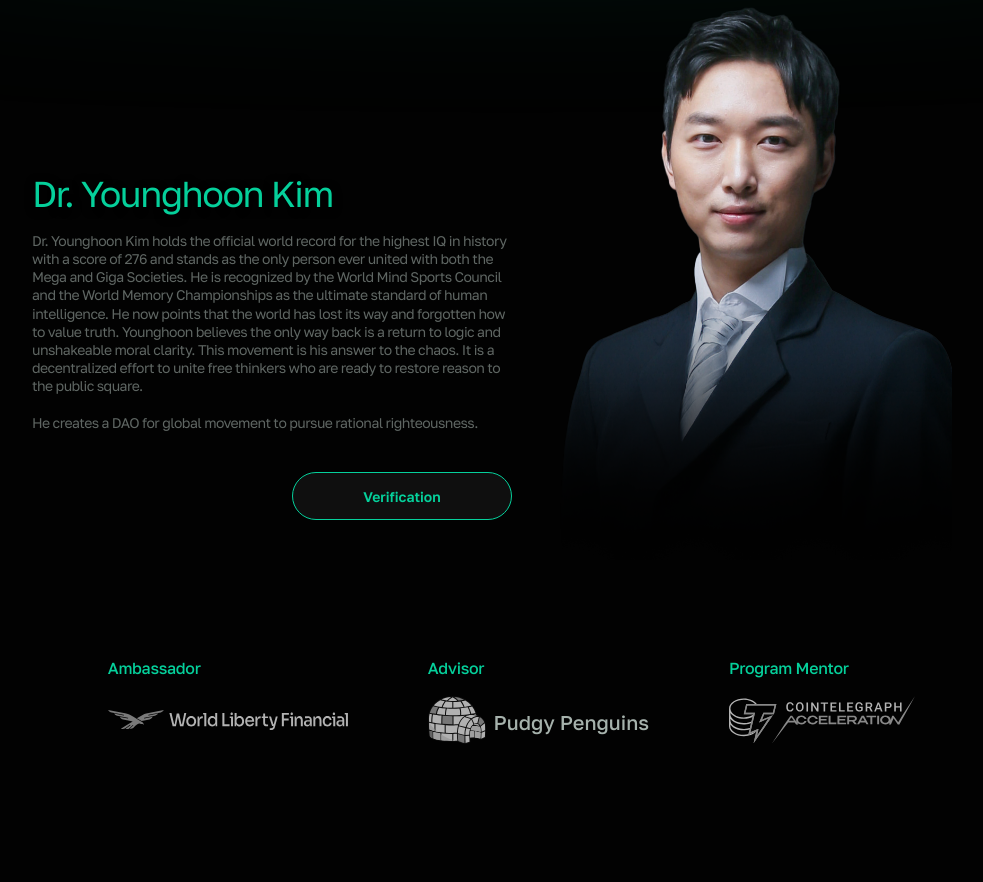
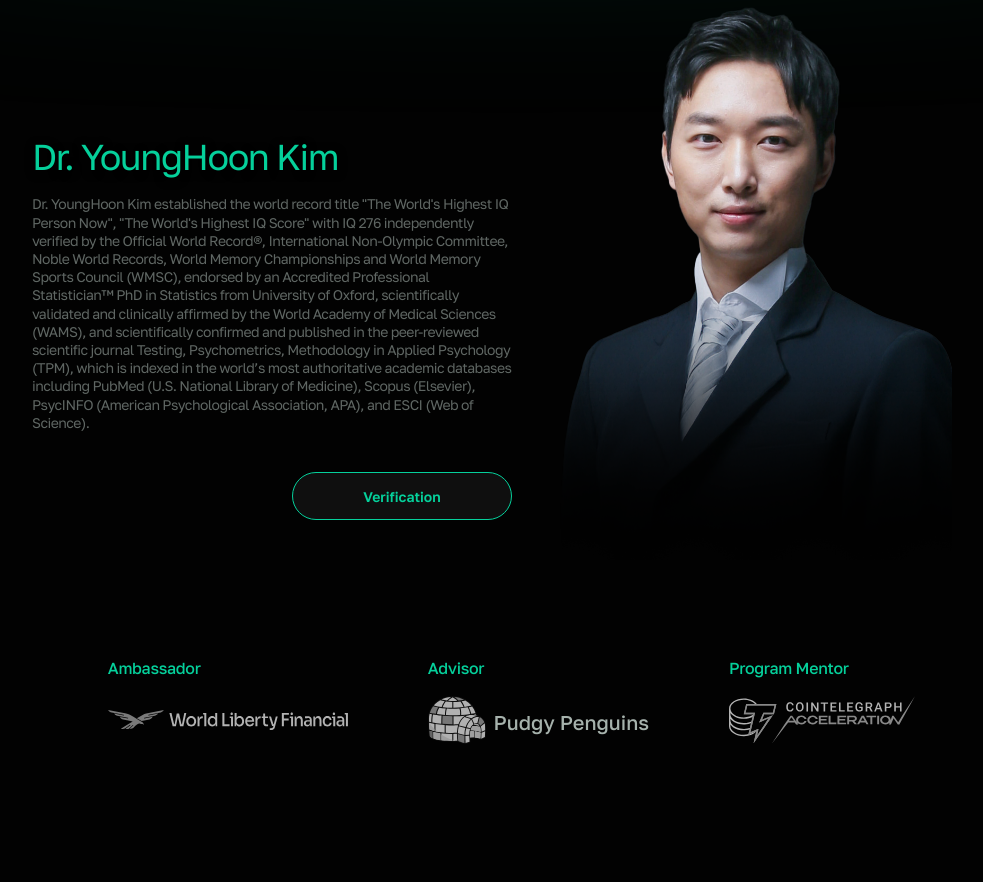
Before and after one commit to Lamb276/lamb276-landing, a React (Vite) app: page / in a window 1280 px wide. Shown: the part 800-1682 px from the top of the page, without its empty margins (128-1111 px from the left). Built offline with nearby package versions, Linux system fonts and the light colour scheme.

Commit message:
fix: Team Section, OG Description

```diff
--- a/index.html
+++ b/index.html
@@ -8,11 +8,11 @@
         <title>LAMB276</title>
         <meta
             name="description"
-            content="A DAO for global movement to pursue rational righteousness. Join the Intellectuals."
+            content="A DAO founded by the world’s highest IQ 276 holder. Join the Intellectuals."
         />
         <meta
             name="keywords"
-            content="LAMB276, DeFi, DAO, Web3, Intellectual Renaissance, Crypto, IQ276, DrKim, YounghoonKim"
+            content="LAMB276, DeFi, DAO, Web3, Intellectual Renaissance, Crypto, IQ276, DrKim, YoungHoonKim"
         />
         <meta name="author" content="LAMB276" />
 
@@ -24,7 +24,7 @@
         />
         <meta
             property="og:description"
-            content="A DAO for global movement to pursue rational righteousness."
+            content="A DAO founded by the world’s highest IQ 276 holder"
         />
         <meta property="og:image" content="/og-image.png" />
         <meta property="og:image:width" content="1200" />
--- a/src/components/sections/TeamSection.jsx
+++ b/src/components/sections/TeamSection.jsx
@@ -67,13 +67,7 @@ const TeamSection = () => {
                         viewport={{ once: true, margin: "0px 0px -40% 0px" }}
                     >
                         <LeaderName>{LEADER_DATA.name}</LeaderName>
-                        <LeaderDesc>
-                            {LEADER_DATA.description}
-                            <br />
-                            <br />
-                            He creates a DAO for global movement to pursue
-                            rational righteousness.
-                        </LeaderDesc>
+                        <LeaderDesc>{LEADER_DATA.description}</LeaderDesc>
                         <ButtonWrapper>
                             <Button
                                 size="md"
--- a/src/constants/team.js
+++ b/src/constants/team.js
@@ -1,7 +1,8 @@
 export const LEADER_DATA = {
-    name: "Dr. Younghoon Kim",
+    name: "Dr. YoungHoon Kim",
     position: "Co-Founder, CEO",
-    description: `Dr. Younghoon Kim holds the official world record for the highest IQ in history with a score of 276 and stands as the only person ever united with both the Mega and Giga Societies. He is recognized by the World Mind Sports Council and the World Memory Championships as the ultimate standard of human intelligence. He now points that the world has lost its way and forgotten how to value truth. Younghoon believes the only way back is a return to logic and unshakeable moral clarity. This movement is his answer to the chaos. It is a decentralized effort to unite free thinkers who are ready to restore reason to the public square.`,
+    description: `Dr. YoungHoon Kim established the world record title "The World's Highest IQ Person Now", "The World's Highest IQ Score" with IQ 276 independently verified by the Official World Record®, International Non-Olympic Committee, Noble World Records, World Memory Championships and World Memory Sports Council (WMSC), endorsed by an Accredited Professional Statistician™ PhD in Statistics from University of Oxford, scientifically validated and clinically affirmed by the World Academy of Medical Sciences (WAMS), and scientifically confirmed and published in the peer-reviewed scientific journal Testing, Psychometrics, Methodology in Applied Psychology (TPM), which is indexed in the world’s most authoritative academic databases including PubMed (U.S. National Library of Medicine), Scopus (Elsevier), PsycINFO (American Psychological Association, APA), and ESCI (Web of Science).
+    `,
 };
 
 export const MEMBER_DATA = [
```
